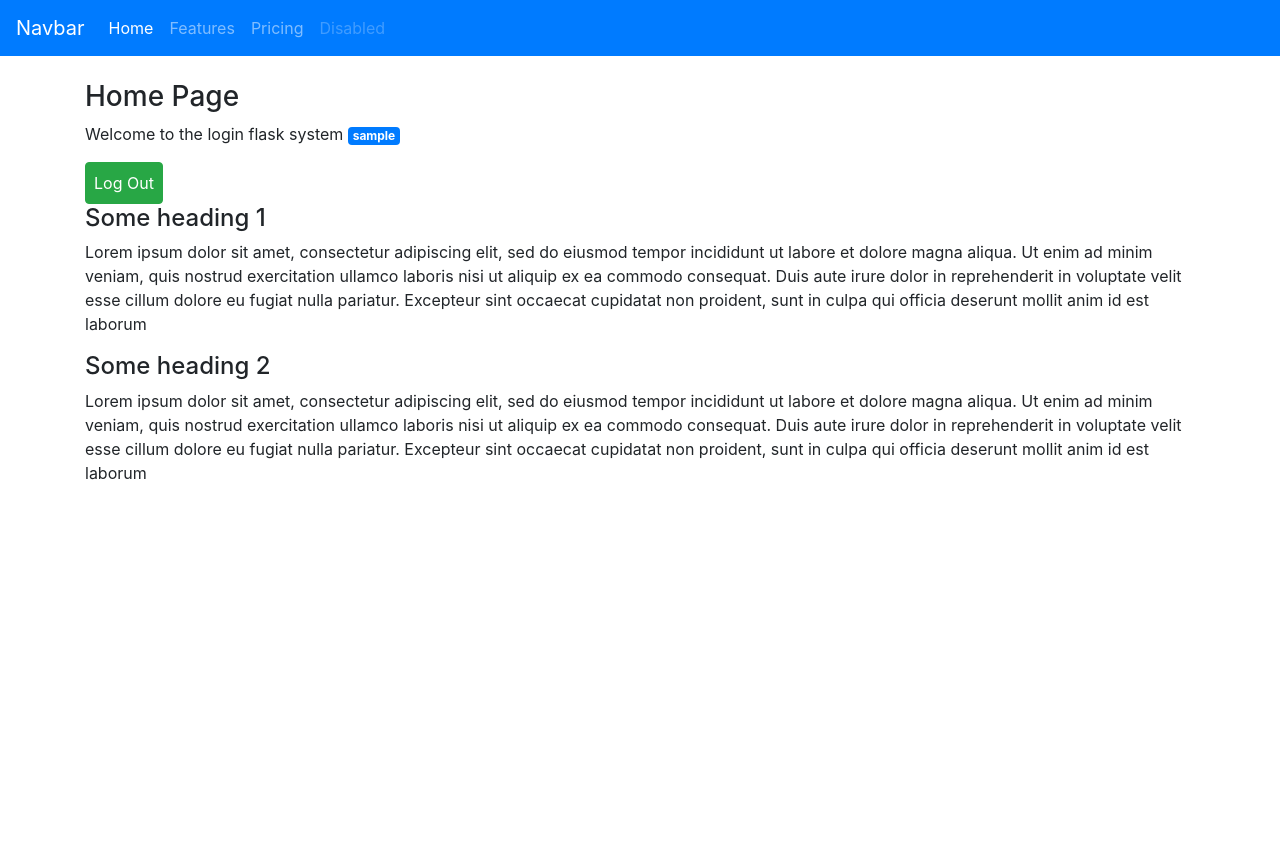
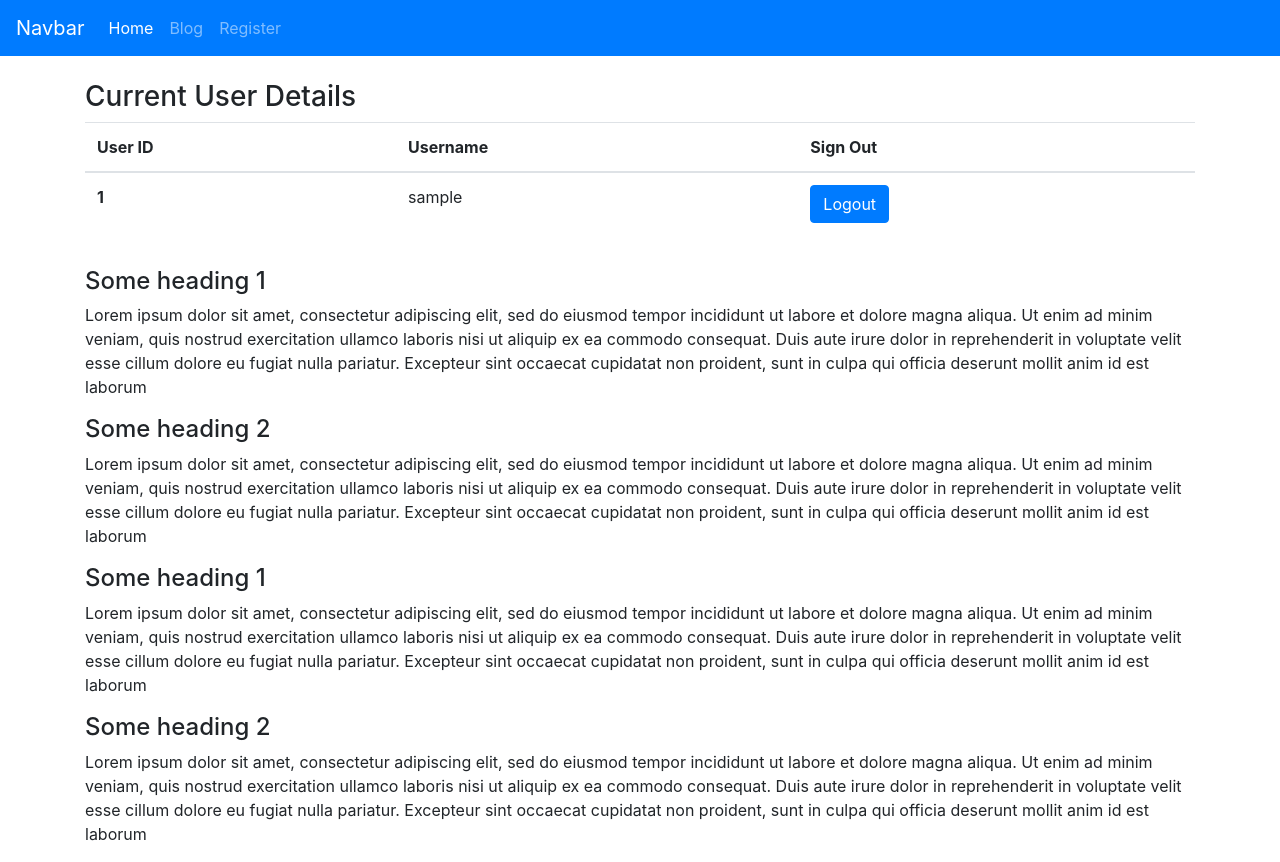
Before and after one commit to danielc92/flask_login_system, a Flask app: page /home in a window 1280 px wide. Before the commit the page ends 480 px from the top, so only its background shows below. Run offline with Flask 2, Linux system fonts and the light colour scheme; the visitor is signed in with stand-in values (Sample User, id 1); some libraries are stand-ins or nearby versions.

Commit message:
Changed home template to account for userid, added userid code in app.py

```diff
--- a/app.py
+++ b/app.py
@@ -141,10 +141,12 @@ def login():
 
             if users.shape[0] > 0:
                 database_password = users.loc[0, 'passowrd_']
+                user_id = int(users.loc[0, 'id_'])
                 print("Database password is {}, attempted password is {}".format(database_password, posted_password))
                 if database_password == encrypt(posted_password):
                     session['logged_in'] = True
                     session['username'] = posted_login
+                    session['user_id'] = user_id
                     return redirect(url_for('home'))
                 else:
                     error = "Password is incorrect. Try again"
@@ -234,4 +236,4 @@ def logout():
 @app.route('/home')
 @login_required
 def home():
-    return render_template('home.html', user = session['username'])
+    return render_template('home.html', session = session)
--- a/templates/home.html
+++ b/templates/home.html
@@ -1,15 +1,15 @@
 <!doctype html>
 <html lang="en">
+
 <head>
     <!-- Required meta tags -->
     <meta charset="utf-8">
     <meta name="viewport" content="width=device-width, initial-scale=1, shrink-to-fit=no">
-
     <!-- Bootstrap CSS -->
     <link rel="stylesheet" href="https://stackpath.bootstrapcdn.com/bootstrap/4.1.3/css/bootstrap.min.css" integrity="sha384-MCw98/SFnGE8fJT3GXwEOngsV7Zt27NXFoaoApmYm81iuXoPkFOJwJ8ERdknLPMO" crossorigin="anonymous">
-
     <title>Home</title>
 </head>
+
 <body>
     <nav class="navbar bg-primary navbar-dark navbar-expand-lg">
         <a class="navbar-brand" href="#">Navbar</a>
@@ -22,35 +22,48 @@
                     <a class="nav-link" href="#">Home <span class="sr-only">(current)</span></a>
                 </li>
                 <li class="nav-item">
-        <a class="nav-link" href="#">Features</a>
+                    <a class="nav-link" href="#">Blog</a>
                 </li>
                 <li class="nav-item">
-        <a class="nav-link" href="#">Pricing</a>
-      </li>
-      <li class="nav-item">
-        <a class="nav-link disabled" href="#">Disabled</a>
+                    <a class="nav-link" href="{{ url_for('register') }}">Register</a>
                 </li>
             </ul>
         </div>
     </nav>
-    <div class = "container">
-
-      <h3 class = "mt-4">Home Page</h3>
-      <p>Welcome to the login flask system <span class = "badge badge-primary">{{ user }} </span></p>
-      <a class = "btn btn-success p-2" href = "{{ url_for('logout') }}">Log Out</a>
-
+    <div class="container">
+        <h3 class="mt-4">Current User Details</h3>
+        <table class="table">
+            <thead>
+                <tr>
+                    <th scope="col">User ID</th>
+                    <th scope="col">Username</th>
+                    <th scope="col">Sign Out</th>
+                </tr>
+            </thead>
+            <tbody>
+                <tr>
+                    <th scope="row">{{ session['user_id'] }}</th>
+                    <td>{{ session['username'] }}</td>
+                    <td><a class="btn btn-primary" href="{{ url_for('logout') }}">Logout</a>
+        </p></td>
+                </tr>
+            </tbody>
+        </table>
 
         <h4>Some heading 1</h4>
         <p>Lorem ipsum dolor sit amet, consectetur adipiscing elit, sed do eiusmod tempor incididunt ut labore et dolore magna aliqua. Ut enim ad minim veniam, quis nostrud exercitation ullamco laboris nisi ut aliquip ex ea commodo consequat. Duis aute irure dolor in reprehenderit in voluptate velit esse cillum dolore eu fugiat nulla pariatur. Excepteur sint occaecat cupidatat non proident, sunt in culpa qui officia deserunt mollit anim id est laborum</p>
         <h4>Some heading 2</h4>
         <p>Lorem ipsum dolor sit amet, consectetur adipiscing elit, sed do eiusmod tempor incididunt ut labore et dolore magna aliqua. Ut enim ad minim veniam, quis nostrud exercitation ullamco laboris nisi ut aliquip ex ea commodo consequat. Duis aute irure dolor in reprehenderit in voluptate velit esse cillum dolore eu fugiat nulla pariatur. Excepteur sint occaecat cupidatat non proident, sunt in culpa qui officia deserunt mollit anim id est laborum</p>
-
+        <h4>Some heading 1</h4>
+        <p>Lorem ipsum dolor sit amet, consectetur adipiscing elit, sed do eiusmod tempor incididunt ut labore et dolore magna aliqua. Ut enim ad minim veniam, quis nostrud exercitation ullamco laboris nisi ut aliquip ex ea commodo consequat. Duis aute irure dolor in reprehenderit in voluptate velit esse cillum dolore eu fugiat nulla pariatur. Excepteur sint occaecat cupidatat non proident, sunt in culpa qui officia deserunt mollit anim id est laborum</p>
+        <h4>Some heading 2</h4>
+        <p>Lorem ipsum dolor sit amet, consectetur adipiscing elit, sed do eiusmod tempor incididunt ut labore et dolore magna aliqua. Ut enim ad minim veniam, quis nostrud exercitation ullamco laboris nisi ut aliquip ex ea commodo consequat. Duis aute irure dolor in reprehenderit in voluptate velit esse cillum dolore eu fugiat nulla pariatur. Excepteur sint occaecat cupidatat non proident, sunt in culpa qui officia deserunt mollit anim id est laborum</p>
     </div>
-
     <!-- Optional JavaScript -->
     <!-- jQuery first, then Popper.js, then Bootstrap JS -->
     <script src="https://code.jquery.com/jquery-3.3.1.slim.min.js" integrity="sha384-q8i/X+965DzO0rT7abK41JStQIAqVgRVzpbzo5smXKp4YfRvH+8abtTE1Pi6jizo" crossorigin="anonymous"></script>
     <script src="https://cdnjs.cloudflare.com/ajax/libs/popper.js/1.14.3/umd/popper.min.js" integrity="sha384-ZMP7rVo3mIykV+2+9J3UJ46jBk0WLaUAdn689aCwoqbBJiSnjAK/l8WvCWPIPm49" crossorigin="anonymous"></script>
     <script src="https://stackpath.bootstrapcdn.com/bootstrap/4.1.3/js/bootstrap.min.js" integrity="sha384-ChfqqxuZUCnJSK3+MXmPNIyE6ZbWh2IMqE241rYiqJxyMiZ6OW/JmZQ5stwEULTy" crossorigin="anonymous"></script>
 </body>
+
 </html>
```
Lines whose indentation alone changed are shown as unchanged.
